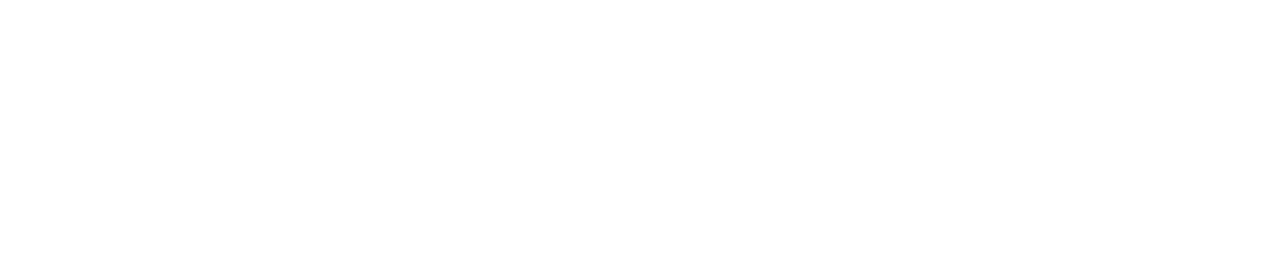
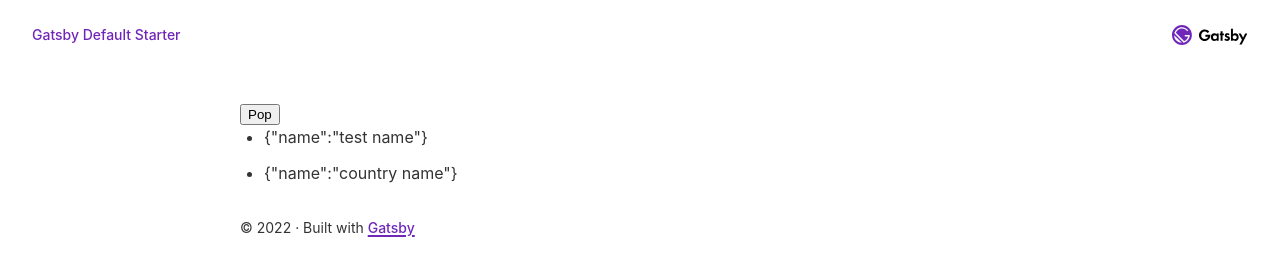
Before and after one commit to koenigstag/gatsby-starter-default, a Gatsby site: page /countries in a window 1280 px wide. Before the commit this address had no page. Built offline with nearby package versions, Linux system fonts and the light colour scheme; Gatsby itself is replaced by a stand-in of ours.

Commit message:
Add mobx

```diff
--- a/package.json
+++ b/package.json
@@ -11,6 +11,8 @@
     "gatsby-plugin-sharp": "^4.24.0",
     "gatsby-source-filesystem": "^4.24.0",
     "gatsby-transformer-sharp": "^4.24.0",
+    "mobx": "^6.6.2",
+    "mobx-react": "^7.5.3",
     "prop-types": "^15.8.1",
     "react": "^18.1.0",
     "react-dom": "^18.1.0"
--- /dev/null
+++ b/src/components/CountriesList/index.tsx
@@ -0,0 +1,18 @@
+import * as React from 'react';
+import { observer } from 'mobx-react';
+import { CountriesStore } from '../../stores';
+
+const CountriesList: React.FC = observer(() => {
+  return (
+    <div>
+      <button onClick={() => CountriesStore.pop()}>Pop</button>
+      <ul>
+        {CountriesStore.countries.map(item => (
+          <li>{JSON.stringify(item)}</li>
+        ))}
+      </ul>
+    </div>
+  );
+});
+
+export default CountriesList;
--- /dev/null
+++ b/src/pages/countries.tsx
@@ -0,0 +1,18 @@
+import * as React from 'react';
+import { PageProps } from 'gatsby';
+
+import Layout from '../components/layout';
+import Seo from '../components/seo';
+import CountriesList from '../components/CountriesList';
+
+const CountriesPage: React.FC<PageProps> = () => {
+  return (
+    <Layout>
+      <CountriesList />
+    </Layout>
+  );
+};
+
+export const Head = () => <Seo title="Countries" />;
+
+export default CountriesPage;
--- a/src/pages/index.tsx
+++ b/src/pages/index.tsx
@@ -34,6 +34,10 @@
 ];
 
 const samplePageLinks = [
+  {
+    text: 'Countries',
+    url: 'countries',
+  },
   {
     text: 'Page 2',
     url: 'page-2',
--- /dev/null
+++ b/src/stores/Countries.ts
@@ -0,0 +1,21 @@
+import { makeAutoObservable } from 'mobx';
+
+const defaultCoutries = [{ name: 'test name' }, { name: 'country name' }];
+
+class CountriesModel {
+  countries: any[] = [...defaultCoutries];
+
+  constructor() {
+    makeAutoObservable(this);
+  }
+
+  add(data) {
+    this.countries.push(data);
+  }
+
+  pop() {
+    this.countries.pop();
+  }
+}
+
+export default CountriesModel;
--- /dev/null
+++ b/src/stores/index.ts
@@ -0,0 +1,3 @@
+import CountriesModel from "./Countries";
+
+export const CountriesStore = new CountriesModel();
```
Also changed, not shown: 1 other file.
